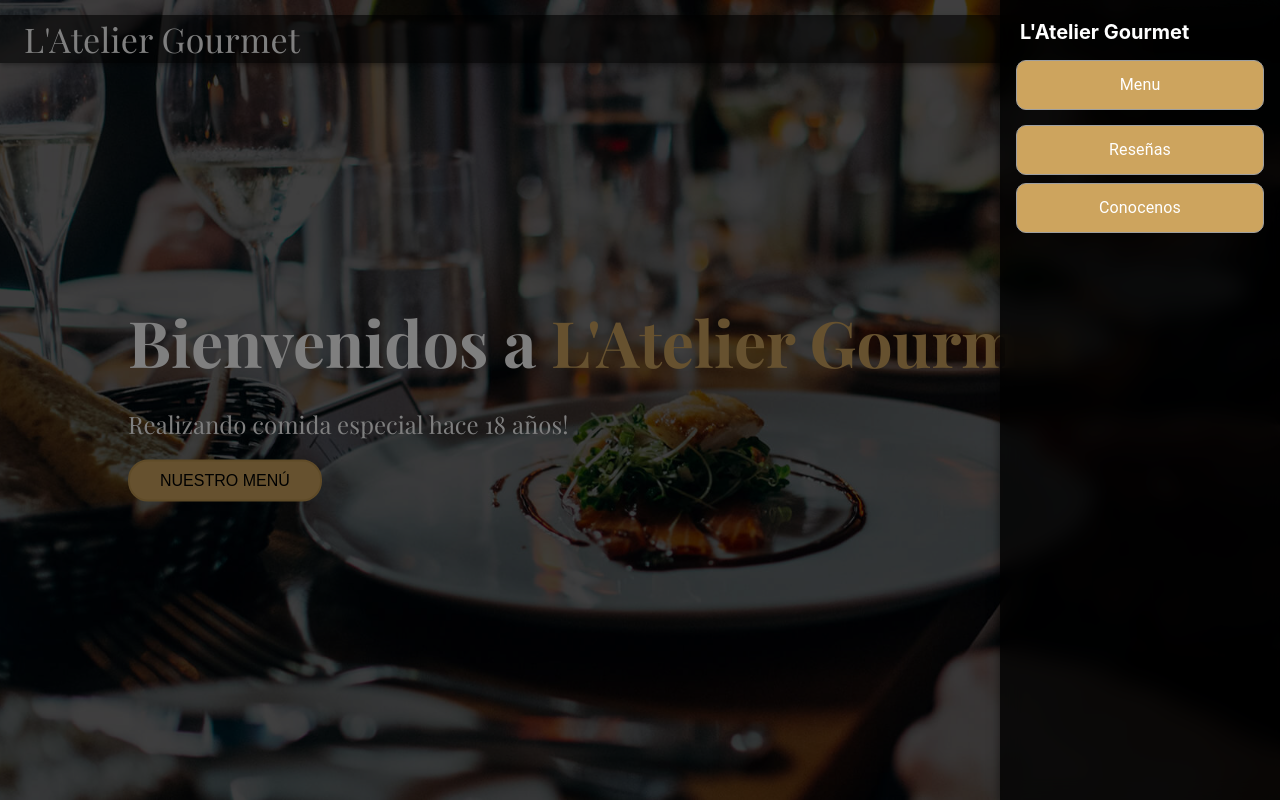
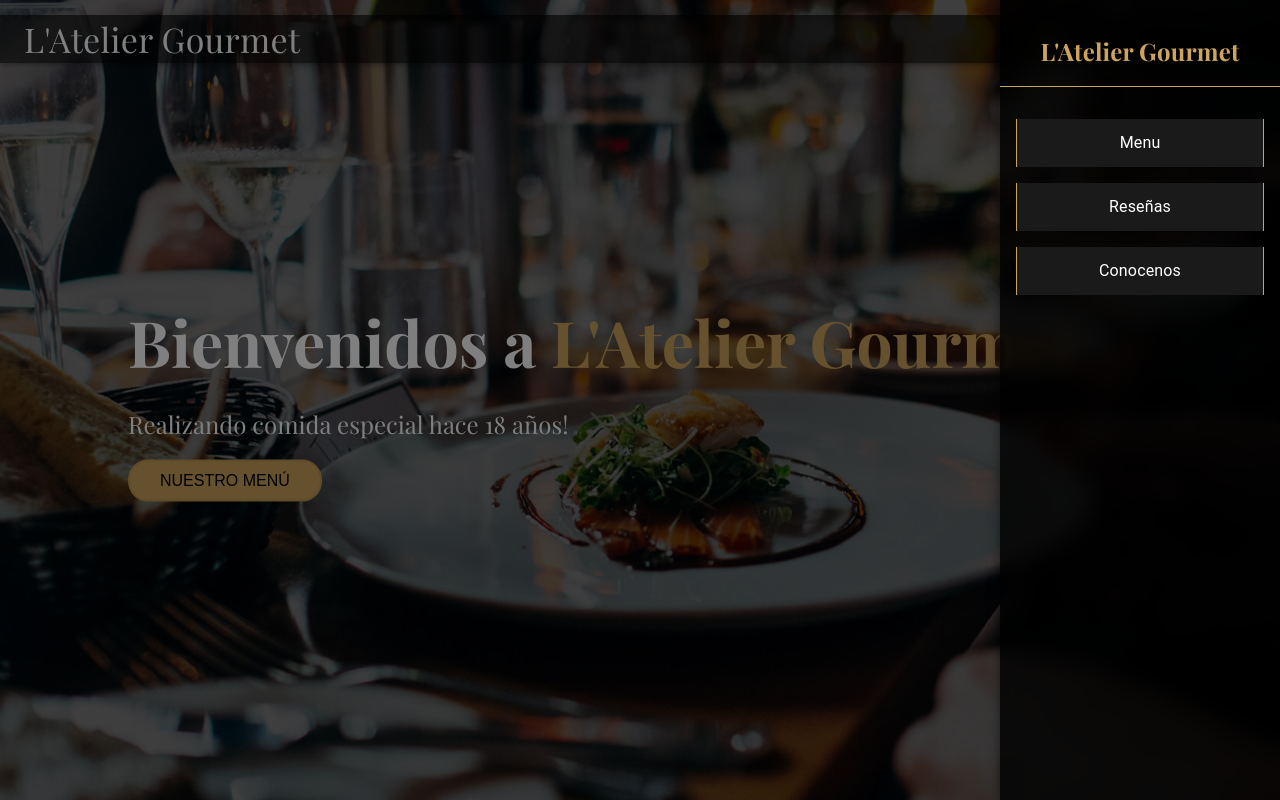
Before and after one commit to FedericoHerreraa/Apps-Interactivas, a React (Vite) app: page / in a window 1280 px wide. Both pictures are taken after a click on the button "menu". Shown: the top 800 px of the page. Built offline with nearby package versions, Linux system fonts and the light colour scheme; some icons are missing.

Commit message:
fixing dependencies and improving UI

```diff
--- a/package.json
+++ b/package.json
@@ -14,11 +14,12 @@
     "@emotion/styled": "^11.14.0",
     "@mui/icons-material": "^7.0.1",
     "@mui/material": "^7.0.1",
+    "embla-carousel-autoplay": "^8.6.0",
+    "embla-carousel-react": "^8.6.0",
     "lucide-react": "^0.487.0",
     "react": "^19.0.0",
     "react-dom": "^19.0.0",
-    "react-router-dom": "^6.30.0",
-    "react-swipeable-views": "^0.14.0"
+    "react-router-dom": "^6.30.0"
   },
   "devDependencies": {
     "@eslint/js": "^9.21.0",
--- a/src/App.jsx
+++ b/src/App.jsx
@@ -10,7 +10,7 @@ function App() {
     <BrowserRouter>
       <Routes>
         <Route path="/" element={<Main />} />
-        <Route path="/productDetail/:id" element={<ProductDetail />} />
+        <Route path="/plato/:id" element={<ProductDetail />} />
       </Routes>
     </BrowserRouter>
   )
--- a/src/components/MenuSection/MenuItem.jsx
+++ b/src/components/MenuSection/MenuItem.jsx
@@ -11,7 +11,7 @@ export const MenuItem = ({ section, setSelectedImg }) => {
                 <div key={subIndex} className="menu-subcategory">
                   <h3 >{subcategory.name}</h3>
                   {subcategory.items.map((item, i) => (
-                    <Link to={`/productDetail/${item.id}`} key={i} className="menu-item">
+                    <Link to={`/plato/${item.id}`} key={i} className="menu-item">
                       <div>
                         <div style={{ marginBottom: '10px', textAlign: 'start' }}>
                           <h3>{item.name}</h3>
@@ -34,7 +34,7 @@ export const MenuItem = ({ section, setSelectedImg }) => {
             </div>
           ) : (
             section.items.map((item, i) => (
-              <Link to={`/productDetail/${item.id}`}  key={i} className="menu-item">
+              <Link to={`/plato/${item.id}`}  key={i} className="menu-item">
                 <div>
                   <div style={{ marginBottom: '10px', textAlign: 'start' }}>
                     <h3>{item.name}</h3>
--- a/src/components/Navbar.jsx
+++ b/src/components/Navbar.jsx
@@ -1,4 +1,4 @@
-import * as React from 'react';
+import { useState } from 'react';
 import AppBar from '@mui/material/AppBar';
 import Box from '@mui/material/Box';
 import Toolbar from '@mui/material/Toolbar';
@@ -11,7 +11,7 @@ import ListItem from '@mui/material/ListItem';
 import ListItemText from '@mui/material/ListItemText';
 
 export default function Navbar() {
-  const [open, setOpen] = React.useState(false);
+  const [open, setOpen] = useState(false);
 
   const toggleDrawer = (isOpen) => (event) => {
     if (event.type === 'keydown' && (event.key === 'Tab' || event.key === 'Shift')) {
@@ -59,28 +59,47 @@ export default function Navbar() {
         anchor="right"
         open={open}
         onClose={toggleDrawer(false)}
+
         PaperProps={{
           sx: {
             backgroundColor: 'rgba(0, 0, 0, 0.8)',
             width: 280,
-            transition: 'transform 0.3s ease-in-out',
+            transition: 'transform 0.4s ease, opacity 0.4s ease',
             boxShadow: '0px 4px 10px rgba(0, 0, 0, 0.5)',
             backdropFilter: 'blur(10px)',
+            opacity: open ? 1 : 0.5,
           },
         }}
       >
-        <h1 style={{ color: 'white', paddingLeft: 20, paddingTop: 20, fontSize: '20px' }}>L'Atelier Gourmet</h1>
+        <Typography
+          variant="h6"
+          sx={{
+            color: '#cda45e',
+            fontFamily: 'Playfair Display, Georgia, serif',
+            fontWeight: 'bold',
+            paddingX: 2,
+            paddingTop: 4,
+            textAlign: 'center',
+            fontSize: '1.5rem',
+            borderBottom: '1px solid #cda45e',
+            paddingBottom: 2,
+            marginBottom: 2
+          }}
+        >
+          L'Atelier Gourmet
+        </Typography>
         <List sx={{ padding: 2 }}>
           <ListItem
             button
             onClick={() => handleNavigation('menuSection')}
             sx={{
-      backgroundColor: '#cda45e',
-      borderRadius: '10px',
-      border: `1px solid #9e9e9e`,
-      '&:hover': { backgroundColor: '#666' },
+              backgroundColor: '#1a1a1a',
+              marginBottom: 2,
+              borderLeft: `1px solid #cda45e`,
+              cursor: 'pointer',
+              borderRight: `1px solid #cda45e`,
+              '&:hover': { backgroundColor: '#947948', borderRadius: '5px' },
             }}
-    style={{ marginBottom: 15 }}
           >
             <ListItemText primary="Menu" sx={{ color: 'white', fontSize: '1.2rem', textAlign: 'center' }} />
           </ListItem>
@@ -88,11 +107,12 @@ export default function Navbar() {
             button
             onClick={() => handleNavigation('reseñas')}
             sx={{
-      backgroundColor: '#cda45e',
-      marginBottom: 1,
-      borderRadius: '10px',
-      border: `1px solid #9e9e9e`,
-      '&:hover': { backgroundColor: '#666' },
+              backgroundColor: '#1a1a1a',
+              marginBottom: 2,
+              borderLeft: `1px solid #cda45e`,
+              cursor: 'pointer',
+              borderRight: `1px solid #cda45e`,
+              '&:hover': { backgroundColor: '#947948', borderRadius: '5px' },
             }}
           >
             <ListItemText primary="Reseñas" sx={{ color: 'white', fontSize: '1.2rem', textAlign: 'center' }} />
@@ -101,21 +121,18 @@ export default function Navbar() {
             button
             onClick={() => handleNavigation('images')}
             sx={{
-      backgroundColor: '#cda45e',
-      marginBottom: 1,
-      borderRadius: '10px',
-      border: `1px solid #9e9e9e`,
-      '&:hover': { backgroundColor: '#666' },
+              backgroundColor: '#1a1a1a',
+              marginBottom: 2,
+              borderLeft: `1px solid #cda45e`,
+              cursor: 'pointer',
+              borderRight: `1px solid #cda45e`,
+              '&:hover': { backgroundColor: '#947948', borderRadius: '5px' },
             }}
             style={{ marginBottom: 15 }}
           >
             <ListItemText primary="Conocenos" sx={{ color: 'white', fontSize: '1.2rem', textAlign: 'center' }} />
           </ListItem>
-
-
-
         </List>
-
       </Drawer>
     </Box>
   );
--- a/src/components/Review.jsx
+++ b/src/components/Review.jsx
@@ -1,7 +1,9 @@
 import React from "react";
 import { Card, CardContent, Typography, Avatar, Grid, Box, useTheme, useMediaQuery } from "@mui/material";
-import SwipeableViews from "react-swipeable-views";
+import useEmblaCarousel from 'embla-carousel-react'
+import Autoplay from 'embla-carousel-autoplay'
 import icon from "../images/icon (2).png";
+
 const reviews = [
   { name: "Lola", text: "¡Un restaurante asombroso! ¡Volveré!" },
   { name: "Tiziana", text: "¡Muy buen lugar!" },
@@ -9,12 +11,19 @@ const reviews = [
 ];
 
 export default function Review() {
+  const autoplayOptions = {
+    delay: 4000,
+    stopOnInteraction: false,
+    stopOnMouseEnter: false,
+    direction: 'forward',
+  };
+  const [emblaRef] = useEmblaCarousel({ loop: true }, [Autoplay(autoplayOptions)])
+
   const theme = useTheme();
   const isMobile = useMediaQuery(theme.breakpoints.down("sm"));
 
   return (
     <Box id="reseñas" sx={{ padding: 4, backgroundColor: "#0c0b09" }}>
-      {/* Título de la sección */}
       <Typography
         variant="h4"
         align="center"
@@ -22,43 +31,50 @@ export default function Review() {
         gutterBottom
         sx={{ fontWeight: "bold", marginBottom: 6, color: "#ffffff" }}
       >
-        Reseñas
+        Reseñas de algunos clientes
       </Typography>
 
       {isMobile ? (
-        // Mobile: CARRUSEL
-        <SwipeableViews enableMouseEvents>
-          {reviews.map((user, index) => (
-            <Box key={index} sx={{ display: "flex", justifyContent: "center", padding: 2 }}>
-              <Card
-                sx={{
-                  width: 300,
-                  height: 300,
-                  display: "flex",
-                  flexDirection: "column",
-                  alignItems: "center",
-                  justifyContent: "center",
-                  padding: 2,
-                  borderRadius: 4,
-                  boxShadow: 3,
-                  backgroundColor: "white",
-                }}
-              >
-                <Avatar src={icon} alt={user.name} sx={{ width: 90, height: 90, marginBottom: 2 }} />
-                <CardContent sx={{ textAlign: "center" }}>
-                  <Typography variant="h6" gutterBottom>
-                    {user.name}
-                  </Typography>
-                  <Typography variant="body2" color="text.secondary">
-                    {user.text}
-                  </Typography>
-                </CardContent>
-              </Card>
-            </Box>
-          ))}
-        </SwipeableViews>
+          <div
+            className="embla"
+            ref={emblaRef}
+            style={{
+              overflow: 'hidden',
+              width: '100%',
+            }}
+          >
+            <div
+              className="embla__container"
+              style={{
+                display: 'flex',
+                color: 'white',
+                gap: '1rem',
+                transition: 'transform 0.3s ease',
+              }}
+            >
+              {reviews.map((user, index) => (
+                <div
+                  className="embla__slide"
+                  key={index}
+                  style={{
+                    flex: '0 0 80%',
+                    minWidth: 0,
+                    padding: '1rem',
+                    boxSizing: 'border-box',
+                    textAlign: 'center',
+                    backgroundColor: '#0a0a0a',
+                    borderRadius: '1rem',
+                    border: '1px solid #242424',
+                  }}
+                >
+                  <img src={icon} alt={user.name} style={{ width: 60, height: 60, marginBottom: 12 }} />
+                  <h3 style={{ margin: 0, marginBottom: 8 }}>{user.name}</h3>
+                  <p style={{ margin: 0 }}>{user.text}</p>
+                </div>
+              ))}
+            </div>
+          </div>
       ) : (
-        // Desktop: Grid
         <Grid container spacing={4} justifyContent="center">
           {reviews.map((user, index) => (
             <Grid item xs={12} md={4} key={index}>
@@ -73,15 +89,16 @@ export default function Review() {
                   padding: 2,
                   borderRadius: 4,
                   boxShadow: 3,
-                  backgroundColor: "white",
+                  backgroundColor: "black",
+                  border: '1px solid #242424',
                 }}
               >
                 <Avatar src={icon} alt={user.name} sx={{ width: 90, height: 90, marginBottom: 2 }} />
                 <CardContent sx={{ textAlign: "center" }}>
-                  <Typography variant="h6" gutterBottom>
+                  <Typography variant="h6" gutterBottom color="gray">
                     {user.name}
                   </Typography>
-                  <Typography variant="body2" color="text.secondary">
+                  <Typography variant="body2" color="white">
                     {user.text}
                   </Typography>
                 </CardContent>
```
Also changed, not shown: 1 other file (tests, documents, lock files or other folders). Lines whose indentation alone changed are shown as unchanged.
